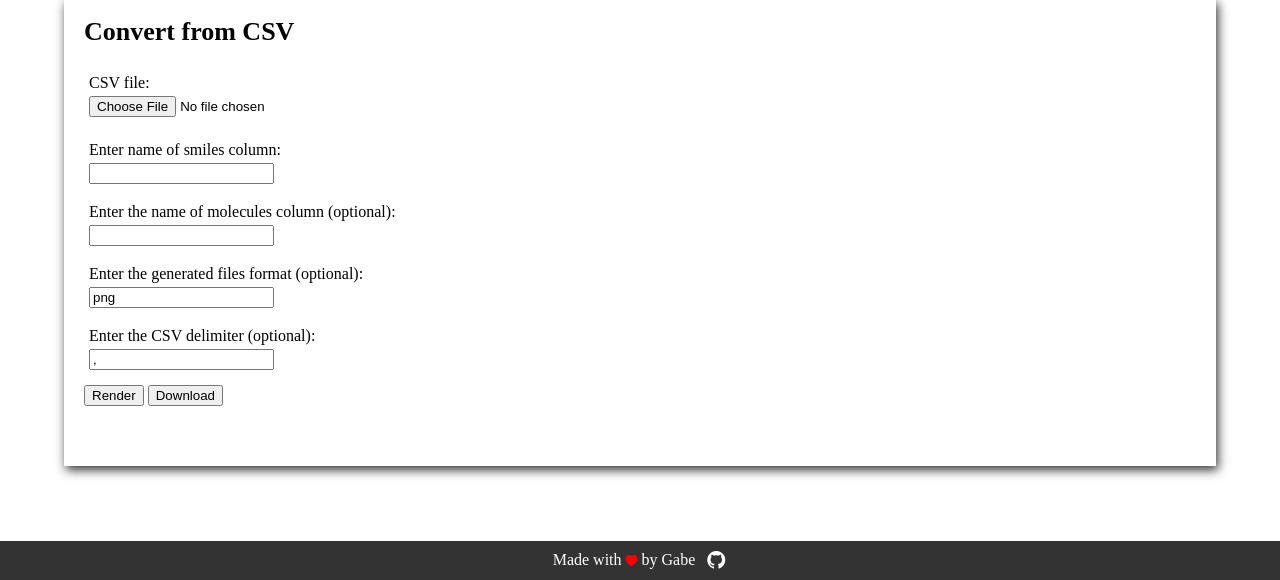
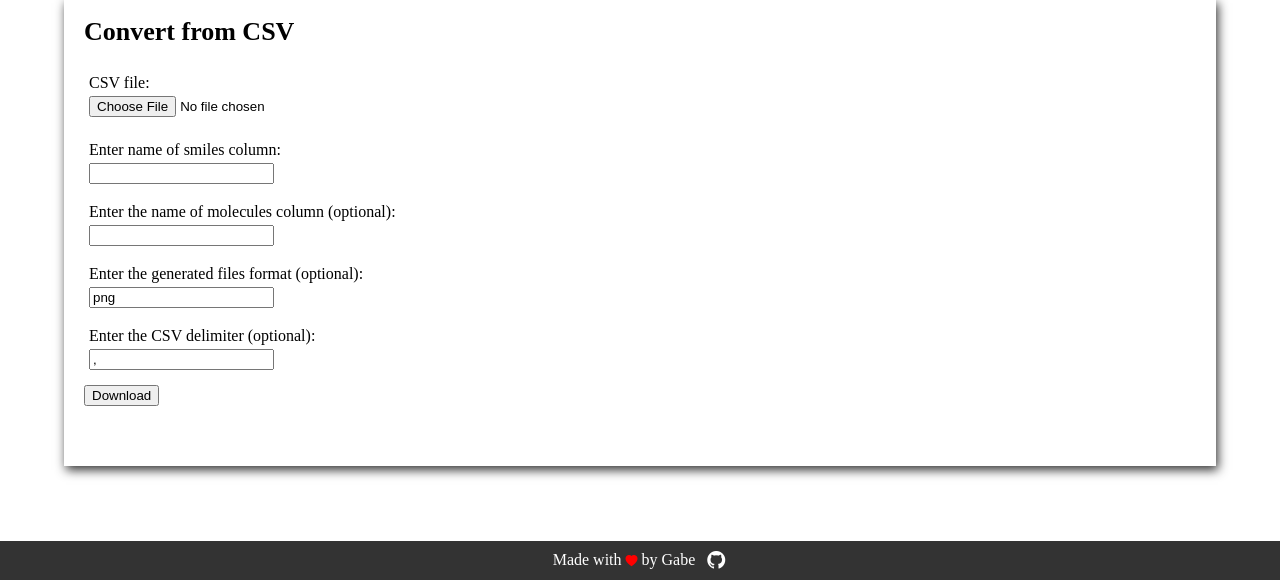
Before and after one commit to Gabriel-Grechuk/smiles-render-web, a Flask app: page / in a window 1280 px wide. Shown: the part 434-1014 px from the top of the page. Run offline with Flask 3, Linux system fonts and the light colour scheme.

Commit message:
#16 - Remove render CSV button

```diff
--- a/src/templates/index.html
+++ b/src/templates/index.html
@@ -86,7 +86,6 @@ C0CCCCC0C0CCCCC0</textarea>
           </div>
 
         </div>
-        <button onclick="renderFromCSV()">Render</button>
         <button onclick="downloadFromCSV()">Download</button>
 
         <div id="rendered-images" class="rendered-images">
```
